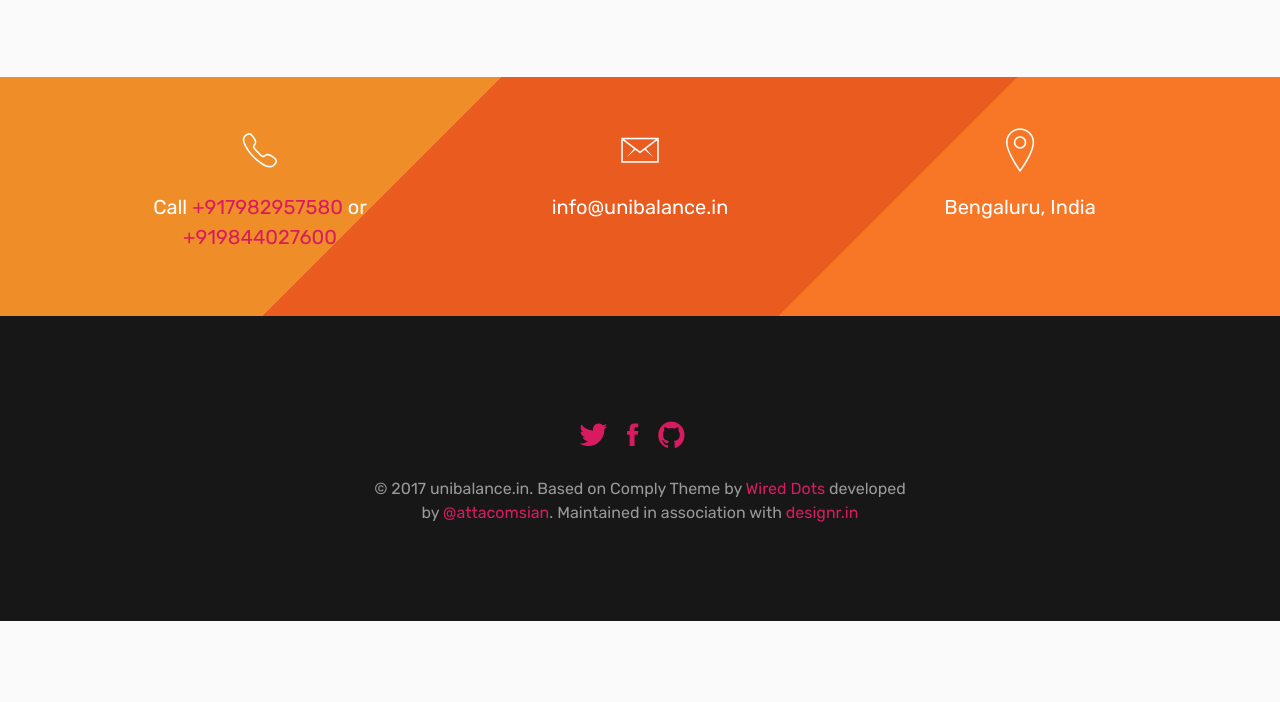
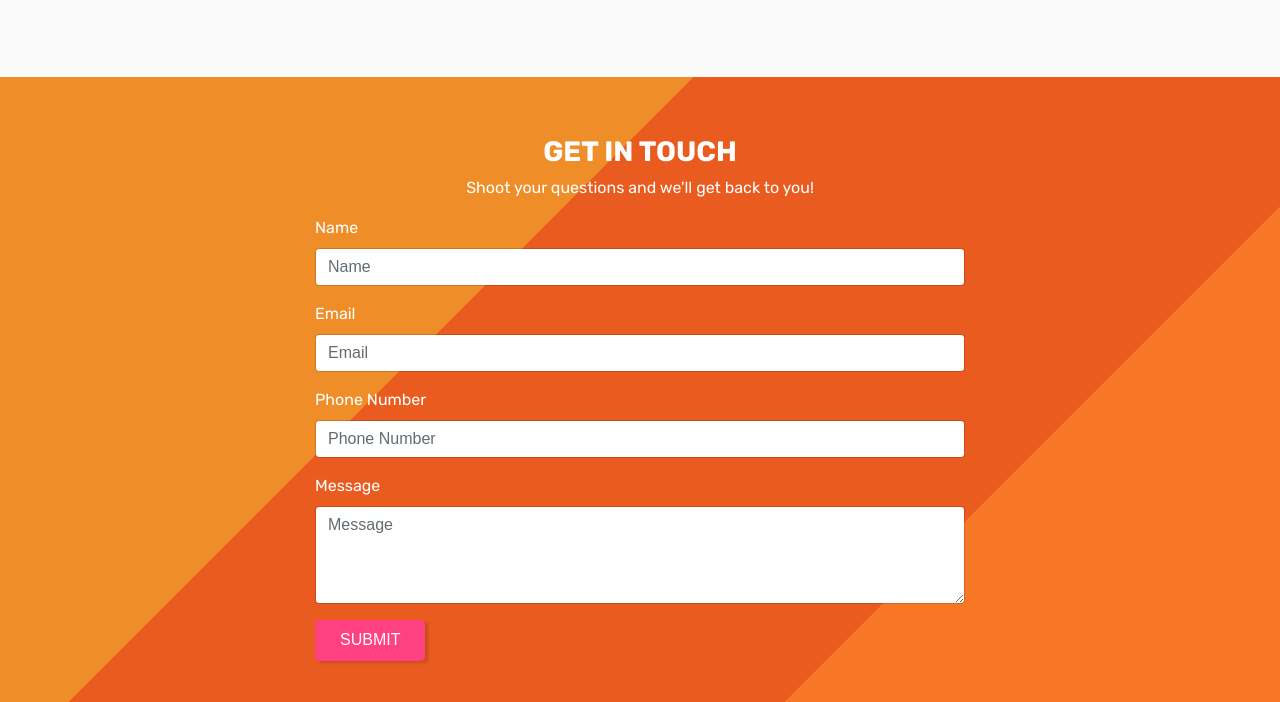
Before and after one commit to unibalance/unibalance.github.io, a plain HTML site: page index.html in a window 1280 px wide. Shown: the part 3177-3879 px from the top of the page. Before the commit the page ends 3798 px from the top, so only its background shows below. Drawn offline with nearby package versions, Linux system fonts and the light colour scheme; a script that the page names is missing.

Commit message:
Add form, app links and new contact nos

```diff
--- a/css/style.css
+++ b/css/style.css
@@ -310,3 +310,23 @@ Pricing tables & lists
     text-shadow: none;
     background: #d81b60;
 }
+.lead a {
+    color: #fff;
+    text-decoration: underline;
+}
+.enquiry-form {
+    padding-top: 60px;
+    justify-content: center;
+    align-items: center;
+}
+.enquiry-form h3, .enquiry-form p {
+    color: #fff;
+}
+.enquiry-form label {
+    color: #fff;
+}
+@media (min-width: 768px) {
+    .enquiry-form form {
+        width: 650px;
+    }
+}
--- a/index.html
+++ b/index.html
@@ -222,8 +222,8 @@
                             Lorem ipsum dolor sit amet, consectetuer adipiscing elit. Lorem ipsum dolor sit amet.
                         </p> -->
                         <p class="mt-5">
-                            <a href="#" class="mr-2"><img src="img/google-play.png" class="store-img"/></a>
-                            <a href="#"><img src="img/apple_store.png" class="store-img"/> </a>
+                            <a href="uploads/Kingsong_Aligned Android171211.apk" class="mr-2"><img src="img/google-play.png" class="store-img"/></a>
+                            <a href="https://itunes.apple.com/us/app/kingsong-new/id1115580357?mt=8"><img src="img/apple_store.png" class="store-img"/> </a>
                         </p>
                     </div>
                 </div>
@@ -234,10 +234,35 @@
         <!--contact-->
         <section class="bg-texture-collage p-0" id="contact">
             <div class="container">
+
+				<div class="d-flex enquiry-form">
+					<form>
+					  <h3 class="text-center">GET IN TOUCH</h3>
+					  <p class="text-center">Shoot your questions and we'll get back to you!</p>
+					  <div class="form-group">
+					    <label for="user-name">Name</label>
+					    <input type="text" class="form-control" id="user-name" placeholder="Name" required>
+					  </div>
+					  <div class="form-group">
+					    <label for="user-email">Email</label>
+					    <input type="email" class="form-control" id="user-email" placeholder="Email" required>
+					  </div>
+					  <div class="form-group">
+					    <label for="user-tel">Phone Number</label>
+					    <input type="tel" class="form-control" id="user-tel" placeholder="Phone Number" required>
+					  </div>
+					  <div class="form-group">
+					    <label for="user-message">Message</label>
+					    <textarea class="form-control" id="user-message" rows="4" placeholder="Message" required></textarea>
+					  </div>
+					  <button type="submit" class="btn btn-primary">Submit</button>
+					</form>
+				</div>
+
                 <div class="row d-md-flex text-white text-center wow fadeIn">
                     <div class="col-sm-4 p-5">
                         <p><em class="ion-ios-telephone-outline icon-md"></em></p>
-                        <p class="lead">Call <a href="tel:+917982957580">+917982957580</a> or <a href="tel:+919844027600">+919844027600</a></p>
+                        <p class="lead">Call <a href="tel:+919999421340">+91 99994 21340</a> or <a href="tel:+919818633214">+91 98186 33214</a></p>
                     </div>
                     <div class="col-sm-4 p-5">
                         <p><em class="ion-ios-email-outline icon-md"></em></p>
```
Also changed, not shown: 1 other file.
